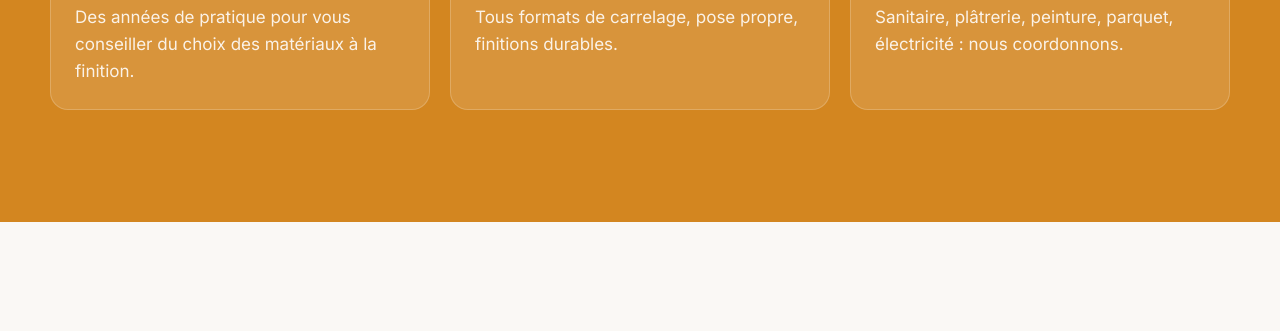
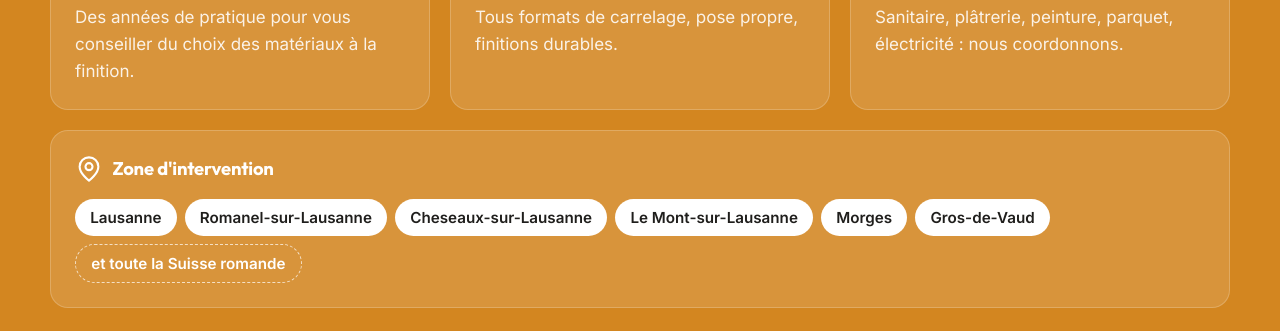
Before and after one commit to Gianniii/grandas-ch-AI, an Astro site: page / in a window 1280 px wide. Shown: the part 2629-2960 px from the top of the page. Built offline with nearby package versions, Linux system fonts and the light colour scheme; Astro itself is replaced by a stand-in of ours.

Commit message:
Add service area to the about section
Co-Authored-By: Claude Opus 5.5 <noreply@anthropic.com>

```diff
--- a/src/components/About.astro
+++ b/src/components/About.astro
@@ -1,5 +1,6 @@
 ---
 import { useTranslations, type Lang } from '../i18n/ui';
+import { site } from '../data/site';
 interface Props { lang: Lang }
 const { lang } = Astro.props;
 const t = useTranslations(lang);
@@ -26,6 +27,16 @@ const icons = [
         </li>
       ))}
     </ul>
+    <div class="area">
+      <h3>
+        <svg viewBox="0 0 24 24" fill="none" stroke="currentColor" stroke-width="1.8" stroke-linecap="round" stroke-linejoin="round" aria-hidden="true"><path d="M20 10c0 6-8 12-8 12s-8-6-8-12a8 8 0 0 1 16 0Z"/><circle cx="12" cy="10" r="3"/></svg>
+        {t('area.title')}
+      </h3>
+      <ul class="places">
+        {site.areas.map((p) => <li>{p}</li>)}
+        <li class="all">{t('area.more')}</li>
+      </ul>
+    </div>
   </div>
 </section>
 
@@ -39,4 +50,15 @@ const icons = [
   .points svg { width: 32px; height: 32px; margin-bottom: .9rem; }
   .points h3 { font-size: 1.15rem; margin-bottom: .4rem; }
   .points p { color: rgb(255 255 255 / .88); }
+
+  .area {
+    margin-top: 1.25rem; padding: 1.5rem; border-radius: var(--radius);
+    background: rgb(255 255 255 / .12); border: 1px solid rgb(255 255 255 / .2);
+    display: flex; flex-wrap: wrap; align-items: center; gap: 1rem 1.75rem;
+  }
+  .area h3 { display: inline-flex; align-items: center; gap: .6rem; font-size: 1.15rem; }
+  .area h3 svg { width: 28px; height: 28px; flex: none; }
+  .places { list-style: none; margin: 0; padding: 0; display: flex; flex-wrap: wrap; gap: .5rem; }
+  .places li { background: #fff; color: var(--ink); padding: .4rem .95rem; border-radius: 999px; font-weight: 600; font-size: .95rem; }
+  .places .all { background: transparent; color: #fff; border: 1.5px dashed rgb(255 255 255 / .7); }
 </style>
--- a/src/data/site.ts
+++ b/src/data/site.ts
@@ -5,6 +5,8 @@ export const site = {
   owner: 'Grandas Michael',
   address: ['Case Postale 33', '1032 Romanel-sur-Lausanne'],
   region: 'Lausanne',
+  // Service area shown in the "Qui sommes-nous" section (place names, not translated).
+  areas: ['Lausanne', 'Romanel-sur-Lausanne', 'Cheseaux-sur-Lausanne', 'Le Mont-sur-Lausanne', 'Morges', 'Gros-de-Vaud'],
   phone: '079 631 56 19',
   phoneHref: 'tel:+41796315619',
   email: 'info@grandas.ch',
--- a/src/i18n/ui.ts
+++ b/src/i18n/ui.ts
@@ -34,6 +34,8 @@ export const ui = {
     'about.point2.text': 'Tous formats de carrelage, pose propre, finitions durables.',
     'about.point3.title': 'Réseau de partenaires',
     'about.point3.text': 'Sanitaire, plâtrerie, peinture, parquet, électricité : nous coordonnons.',
+    'area.title': "Zone d'intervention",
+    'area.more': 'et toute la Suisse romande',
     'contact.title': 'Contact',
     'contact.lead': "Décrivez votre projet, nous vous répondons rapidement avec un conseil ou un devis.",
     'contact.name': 'Nom',
@@ -81,6 +83,8 @@ export const ui = {
     'about.point2.text': 'All tile formats, clean installation, durable finishes.',
     'about.point3.title': 'Partner network',
     'about.point3.text': 'Plumbing, plastering, painting, parquet, electrical: we coordinate.',
+    'area.title': 'Service area',
+    'area.more': 'and all of French-speaking Switzerland',
     'contact.title': 'Contact',
     'contact.lead': 'Describe your project and we will get back to you quickly with advice or a quote.',
     'contact.name': 'Name',
@@ -128,6 +132,8 @@ export const ui = {
     'about.point2.text': 'Alle Plattenformate, saubere Verlegung, dauerhafte Ausführung.',
     'about.point3.title': 'Partnernetzwerk',
     'about.point3.text': 'Sanitär, Gips, Malerei, Parkett, Elektro: wir koordinieren.',
+    'area.title': 'Einsatzgebiet',
+    'area.more': 'und die ganze Romandie',
     'contact.title': 'Kontakt',
     'contact.lead': 'Beschreiben Sie Ihr Projekt, wir melden uns rasch mit einer Beratung oder Offerte.',
     'contact.name': 'Name',
@@ -175,6 +181,8 @@ export const ui = {
     'about.point2.text': 'Tutti i formati di piastrelle, posa pulita, finiture durevoli.',
     'about.point3.title': 'Rete di partner',
     'about.point3.text': 'Sanitari, gessatura, pittura, parquet, elettricità: coordiniamo noi.',
+    'area.title': "Zona d'intervento",
+    'area.more': 'e tutta la Svizzera romanda',
     'contact.title': 'Contatto',
     'contact.lead': 'Descrivete il vostro progetto, vi risponderemo rapidamente con un consiglio o un preventivo.',
     'contact.name': 'Nome',
```
